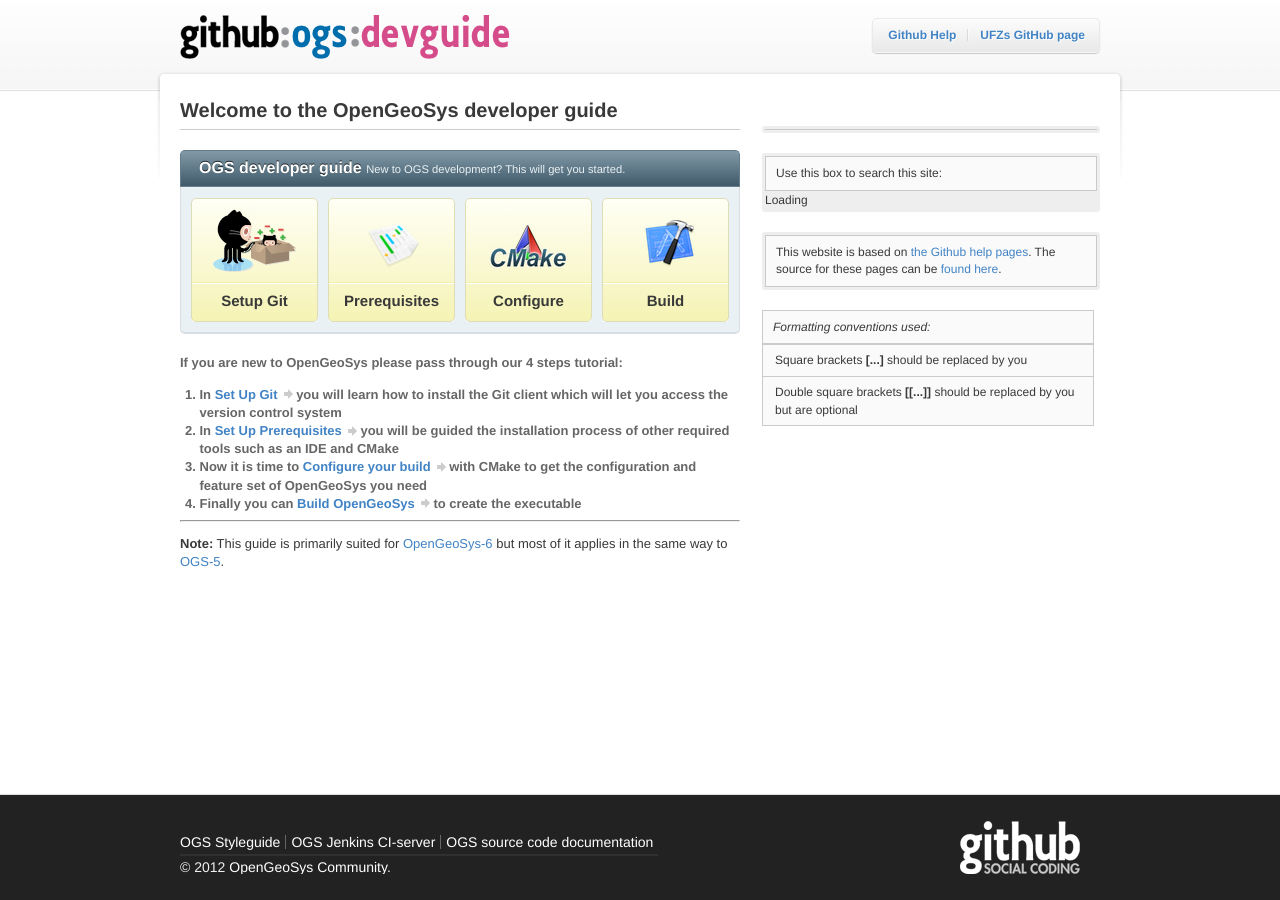
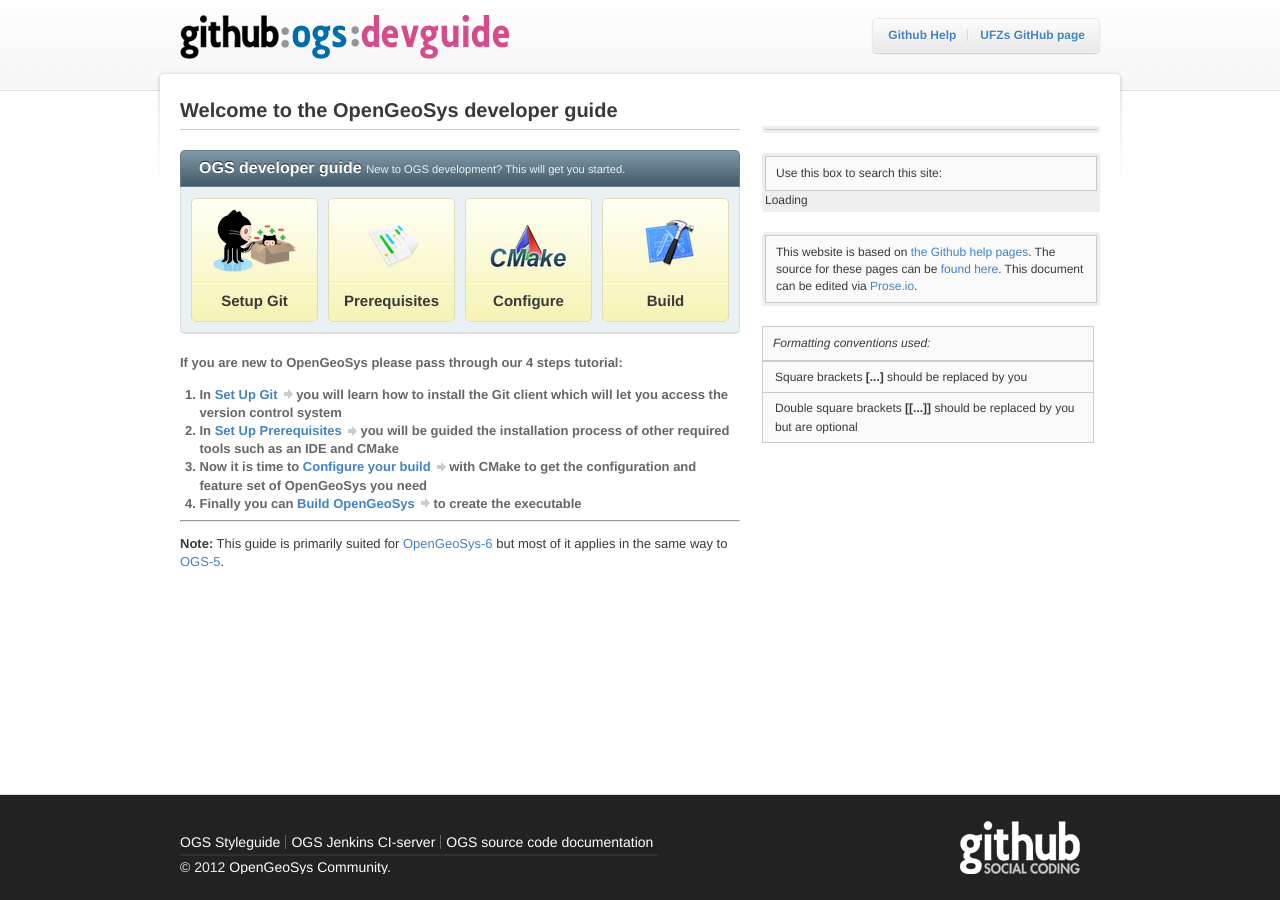
Before and after one commit to ufz/devguide, a Jekyll site: the page built from index.markdown, in a window 1280 px wide. Built offline with Jekyll 4.4.1, drawn with Linux system fonts in a browser that asks for light colours; comment, search, counter and statistics services are not loaded.

Commit message:
Add prose.io edit link.

```diff
--- a/_layouts/default.html
+++ b/_layouts/default.html
@@ -105,7 +105,7 @@ sidebar_cats:
           <link rel="stylesheet" href="http://www.google.com/cse/style/look/default.css" type="text/css" />
         </div>
         <div class="sidebar-module">
-          <p>This website is based on <a href="http://github.com/github/help.github.com" target="_blank">the Github help pages</a>. The source for these pages can be <a href="https://github.com/ufz/devguide">found here</a>.</p>
+          <p>This website is based on <a href="http://github.com/github/help.github.com" target="_blank">the Github help pages</a>. The source for these pages can be <a href="https://github.com/ufz/devguide">found here</a>. This document can be edited via <a href="http://prose.io/#ufz{{ site.baseurl }}/edit/gh-pages/_posts/{{ page.date | date: "%Y-%m-%d" }}{{ page.url | replace_first: '/', '-' }}.markdown" target="blank">Prose.io</a>.</p>
         </div>
         <div class="sidebar-module" id="conventions">
 			<p style="font-style:italic;">Formatting conventions used:</p>
```
